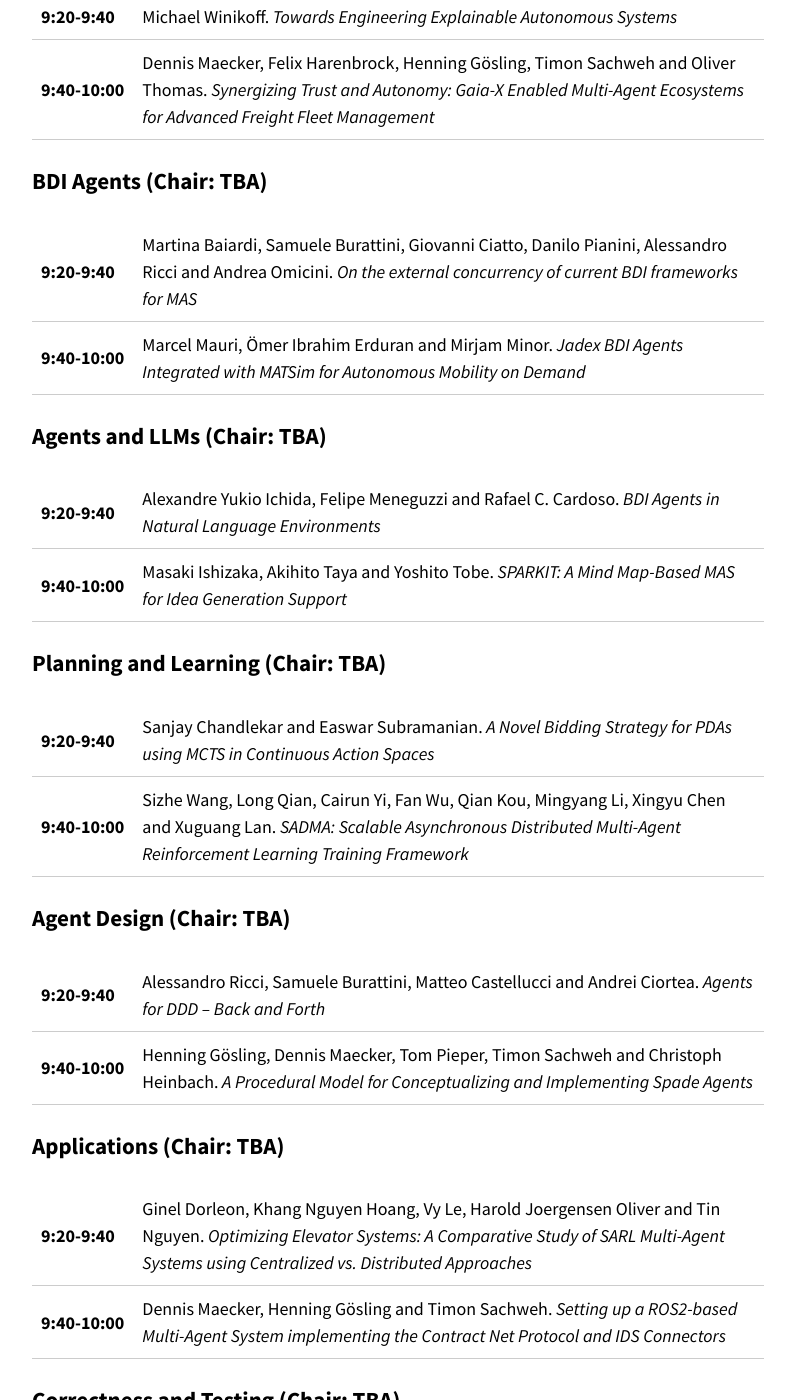
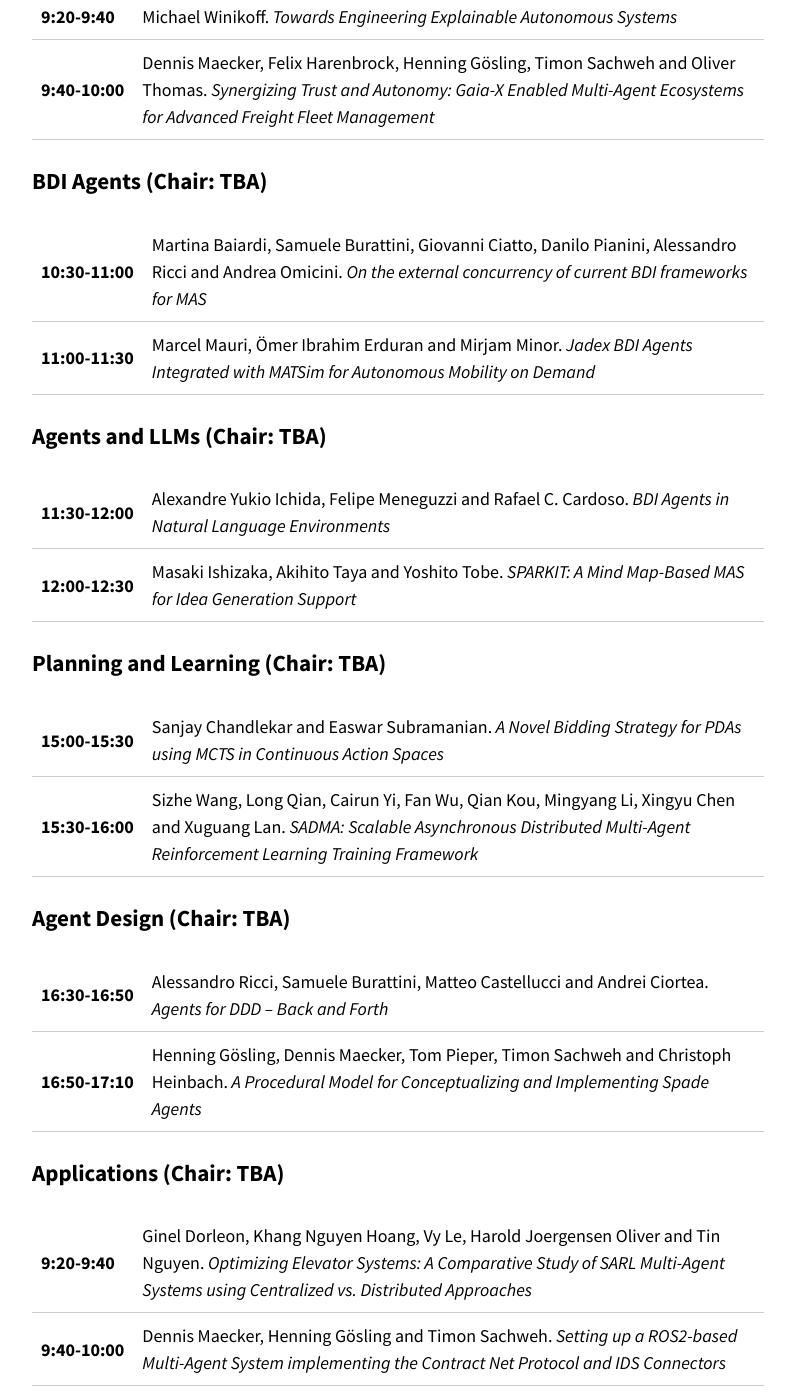
Before and after one commit to rafaelcaue/emas2024, a Jekyll site: the page built from program.md, in a window 1280 px wide and 1400 px high, scrolled down 2622 px. Shown: the whole window, without its empty margins (242-1037 px from the left). Built offline with Jekyll 4.4.1, drawn with Linux system fonts in a browser that asks for light colours; nearby versions of some CDN libraries; our own code applies the rules of GitHub Pages for plain Markdown files; some of the changed text lies outside the part shown.

Commit message:
Update program.md

```diff
--- a/program.md
+++ b/program.md
@@ -68,11 +68,11 @@ Invited talks are up to 60 minutes (up to 50 minutes of presentation and at leas
 
 <table>
   <tr>
-    <td NOWRAP><b>9:20-9:40</b></td>
+    <td NOWRAP><b>10:30-11:00</b></td>
     <td>Martina Baiardi, Samuele Burattini, Giovanni Ciatto, Danilo Pianini, Alessandro Ricci and Andrea Omicini. <em>On the external concurrency of current BDI frameworks for MAS</em></td>
   </tr>
   <tr>
-    <td NOWRAP><b>9:40-10:00</b></td>
+    <td NOWRAP><b>11:00-11:30</b></td>
     <td>Marcel Mauri, Ömer Ibrahim Erduran and Mirjam Minor. <em>Jadex BDI Agents Integrated with MATSim for Autonomous Mobility on Demand</em></td>
   </tr>
 </table>
@@ -81,11 +81,11 @@ Invited talks are up to 60 minutes (up to 50 minutes of presentation and at leas
 
 <table>
   <tr>
-    <td NOWRAP><b>9:20-9:40</b></td>
+    <td NOWRAP><b>11:30-12:00</b></td>
     <td>Alexandre Yukio Ichida, Felipe Meneguzzi and Rafael C. Cardoso. <em>BDI Agents in Natural Language Environments</em></td>
   </tr>
   <tr>
-    <td NOWRAP><b>9:40-10:00</b></td>
+    <td NOWRAP><b>12:00-12:30</b></td>
     <td>Masaki Ishizaka, Akihito Taya and Yoshito Tobe. <em>SPARKIT: A Mind Map-Based MAS for Idea Generation Support</em></td>
   </tr>
 </table>
@@ -94,11 +94,11 @@ Invited talks are up to 60 minutes (up to 50 minutes of presentation and at leas
 
 <table>
   <tr>
-    <td NOWRAP><b>9:20-9:40</b></td>
+    <td NOWRAP><b>15:00-15:30</b></td>
     <td>Sanjay Chandlekar and Easwar Subramanian. <em>A Novel Bidding Strategy for PDAs using MCTS in Continuous Action Spaces</em></td>
   </tr>
   <tr>
-    <td NOWRAP><b>9:40-10:00</b></td>
+    <td NOWRAP><b>15:30-16:00</b></td>
     <td>Sizhe Wang, Long Qian, Cairun Yi, Fan Wu, Qian Kou, Mingyang Li, Xingyu Chen and Xuguang Lan. <em>SADMA: Scalable Asynchronous Distributed Multi-Agent Reinforcement Learning Training Framework</em></td>
   </tr>
 </table>
@@ -107,11 +107,11 @@ Invited talks are up to 60 minutes (up to 50 minutes of presentation and at leas
 
 <table>
   <tr>
-    <td NOWRAP><b>9:20-9:40</b></td>
+    <td NOWRAP><b>16:30-16:50</b></td>
     <td>Alessandro Ricci, Samuele Burattini, Matteo Castellucci and Andrei Ciortea. <em>Agents for DDD – Back and Forth</em></td>
   </tr>
   <tr>
-    <td NOWRAP><b>9:40-10:00</b></td>
+    <td NOWRAP><b>16:50-17:10</b></td>
     <td>Henning Gösling, Dennis Maecker, Tom Pieper, Timon Sachweh and Christoph Heinbach. <em>A Procedural Model for Conceptualizing and Implementing Spade Agents</em></td>
   </tr>
 </table>
@@ -133,11 +133,11 @@ Invited talks are up to 60 minutes (up to 50 minutes of presentation and at leas
 
 <table>
   <tr>
-    <td NOWRAP><b>9:20-9:40</b></td>
+    <td NOWRAP><b>10:30-11:00</b></td>
     <td>Yi Yang and Tom Holvoet. <em>Enhancing Confidence of the vGOAL Interpreter Using SAT Solving</em></td>
   </tr>
   <tr>
-    <td NOWRAP><b>9:40-10:00</b></td>
+    <td NOWRAP><b>11:00-11:30</b></td>
     <td>Samira Shirzadehhajimahmood, Wishnu Prasetya, Mehdi Dastani and Frank Dignum. <em>Cooperative Multi-agent Approach for Automated Computer Game Testing</em></td>
   </tr>
 </table>
@@ -146,11 +146,11 @@ Invited talks are up to 60 minutes (up to 50 minutes of presentation and at leas
 
 <table>
   <tr>
-    <td NOWRAP><b>9:20-9:40</b></td>
+    <td NOWRAP><b>11:30-11:50</b></td>
     <td>Alessandro Ricci, Stefano Mariani, Franco Zambonelli, Samuele Burattini and Cristiano Castelfranchi. <em>The Cognitive Hourglass: Agent Abstractions in the Large Models Era</em></td>
   </tr>
   <tr>
-    <td NOWRAP><b>9:40-10:00</b></td>
+    <td NOWRAP><b>11:50-12:10</b></td>
     <td>Emiliano Lorini, Magalie Ochs and Nicolas Sabouret. <em>Cognitive Planning for Persuasive Multimodal Interaction</em></td>
   </tr>
 </table>
```
